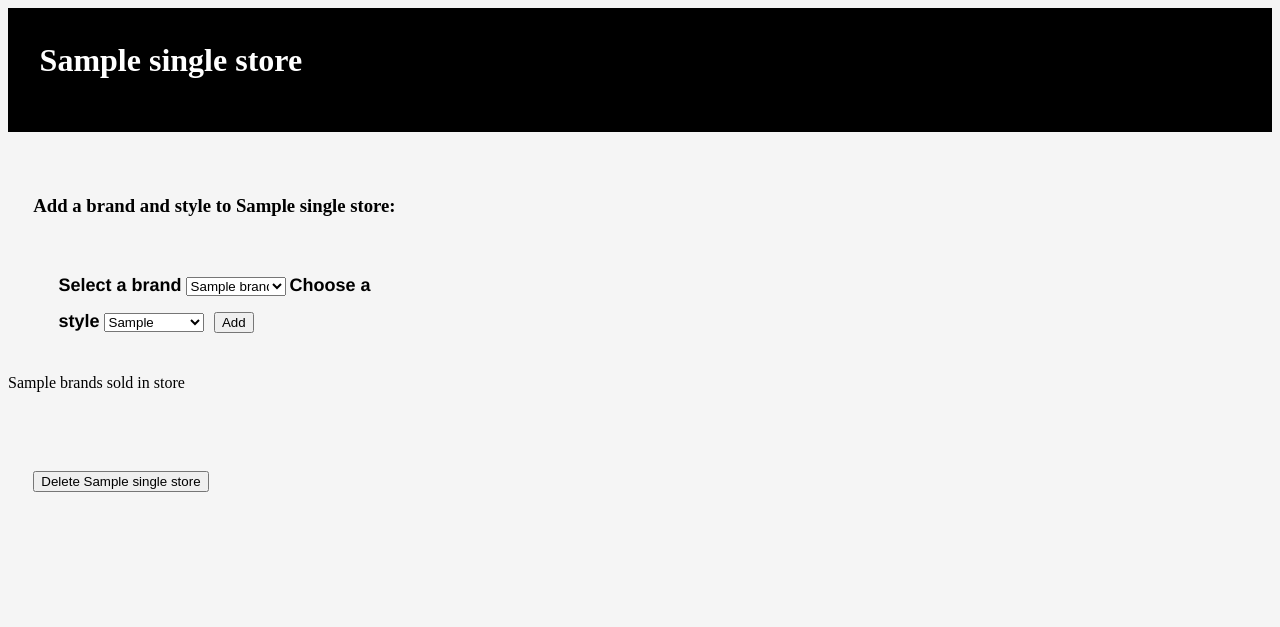
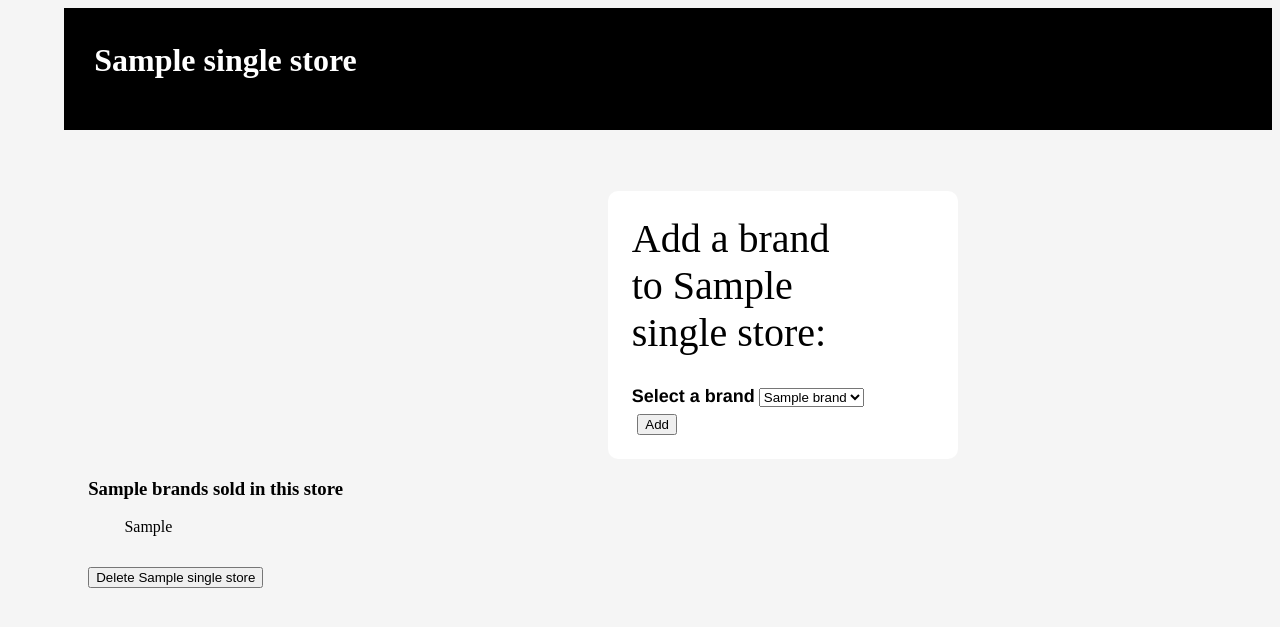
Before and after one commit to mmalcorn/shoe-store, a PHP site: template views/store.html.twig in a window 1280 px wide. Shown: the top 627 px of the page. Run offline with PHP 8.4, Linux system fonts and the light colour scheme; the template is opened without the code that fills it: most values are stand-ins (such as "Sample title", 1, 10 or a date in 2020); some libraries are stand-ins or nearby versions.

Commit message:
fix error in find function in the Brand class.  Create ability to add specifc brands to stores

```diff
--- a/src/Store.php
+++ b/src/Store.php
@@ -66,8 +66,8 @@ class Store
   function getBrands()
   {
     $returned_brands = $GLOBALS['DB']->query("SELECT brands.* FROM stores
-    JOIN brands_stores ON (brands_stores.store_id = stores.id)
-    JOIN brands ON (brands.id = brands_stores.brand_id)
+    JOIN brands_stores ON (stores.id = brands_stores.store_id)
+    JOIN brands ON (brands_stores.brand_id = brands.id)
     WHERE stores.id = {$this->getId()};");
     $brands = array();
     foreach ($returned_brands as $brand) {
--- a/views/store.html.twig
+++ b/views/store.html.twig
@@ -9,31 +9,33 @@
     </head>
 
     <body>
-        <h3>Add a brand and style to {{single_store.getName}}:</h3>
+
         <div class="brand-for-store">
+            <div id="add-brand-to-store">Add a brand to {{single_store.getName}}:</div>
 
-            <form action="/store/{{single_store.getId}}" method="post">
+            <form action="/stores/{{ single_store.getId }}" method="post">
 
-                <input id="current_store_id" name="current_store_id" type="hidden" value="{{single_store.getId}}">
-                <label id="choose-brand">Select a brand</label>
-                <select class="brand_id" name="brand" type="text">
+                <input id="current_store_id" name="current_store_id" type="hidden" value="{{ single_store.getId }}">
+
+                <label for="brand_id">Select a brand</label>
+                <select id="brand_id" name="brand_id" type="text">
+
                     {% for current_brand in all_brands %}
-                        <option value="{{current_brand.getId}}">{{current_brand.getName}}</option>
+                        <option value="{{ current_brand.getId }}"> {{ current_brand.getName }}</option>
                     {% endfor %}
                 </select>
-                <label id="choose-brand">Choose a style</label>
-                <select class="brand_id" name="style" type="text">
-                    {% for current_brand in all_brands %}
-                        <option value="{{current_brand.getId}}">{{current_brand.getStyle}}</option>
-                    {% endfor %}
-                </select>
+
             <button type="submit">Add</button>
+
             </form>
         </div>
 
-        {% for brand in brands_sold_in_store %}
-        <p>{{brand.getName}}<p>
-        {% endfor %}
+        <div class="show-store-brands">
+            {% for brand in brands_sold_in_this_store %}
+            <h3> {{ brand.getName}}</h3>
+            <div id="style-in-store">{{brand.getStyle}}</div>
+            {% endfor %}
+        </div>
 
         <form action="/stores/{{single_store.getId}}" method="post">
             <input name="_method" type="hidden" value="delete">
--- a/web/css/styles.css
+++ b/web/css/styles.css
@@ -1,6 +1,8 @@
 body {
     background-color: #F5F5F5;
     background-size: cover;
+    margin-bottom: 5%;
+    margin-left: 5%;
 }
 
 h3 {
@@ -8,6 +10,7 @@ h3 {
 }
 
 /*-----INDEX.HTML------*/
+
 .main-nav, #nav {
     background-color: black;
     padding: 2.5%;
@@ -21,13 +24,12 @@ h3 {
   margin-top: 5%;
 }
 #add-store {
+    font-size: .8em;
+    margin-bottom: 2%;
     background-color: #ff7;
-    width: auto;
-    margin-left: 5%;
+    width: 20%;
 }
-#all-stores {
-  margin-top: 5%
-}
+
 /*----------CONTAINER FOR BRANDS-----------*/
 
 #brand-container {
@@ -35,27 +37,24 @@ h3 {
     flex-direction: column;
 }
 
-.existing-brands {
-    margin-bottom: 5%;
-    margin-left: 5%;
-}
-
 /*----------FORM FOR BRANDS-----------*/
 label {
-    margin-bottom: 5%;
     font-family: Helvetica, serif;
     font-weight: bold;
     font-size: 18px;
 }
 
 .brand-form {
-    margin-left: 50%;
+    margin-left: 25%;
+    width: 50%;
     background-color: #fff;
     padding: 5%;
+    border-radius: 10px;
 }
 form {
     align-self: flex-start;
 }
+
 #name {
     align-self: flex-start;
     flex-basis: 25px;
@@ -91,12 +90,12 @@ padding: 2%;
     margin-top: 2%;
 }
 .brand_id {
-    margin-top: 5%;
+    /*margin-top: 5%;*/
     width: 100px;
 }
 
 button {
-    margin-top: 5%;
+    margin-top: 2.5%;
     margin-left: 2%;
 }
 
@@ -106,9 +105,27 @@ button {
     width: 25%;
     padding: 5%;
 }
-#store {
 
+/*-------------------------------------*/
+
+/*--------- store.html.twig ----------*/
+
+#add-brand-to-store {
+    width: 70%;
+    margin-bottom: 10%;
+    font-size: 2.5em;
 }
+
+.brand-for-store {
+    margin-left: 45%;
+    background-color: #fff;
+    border-radius: 10px;
+}
+
+#style-in-store {
+    margin-left: 5%;
+}
+
 /*-------------------------------------*/
 
 footer {
```
Also changed, not shown: app/app.php (+13 -1 lines), src/Brand.php (+13 -2 lines), tests/BrandTest.php (+20 -0 lines).
